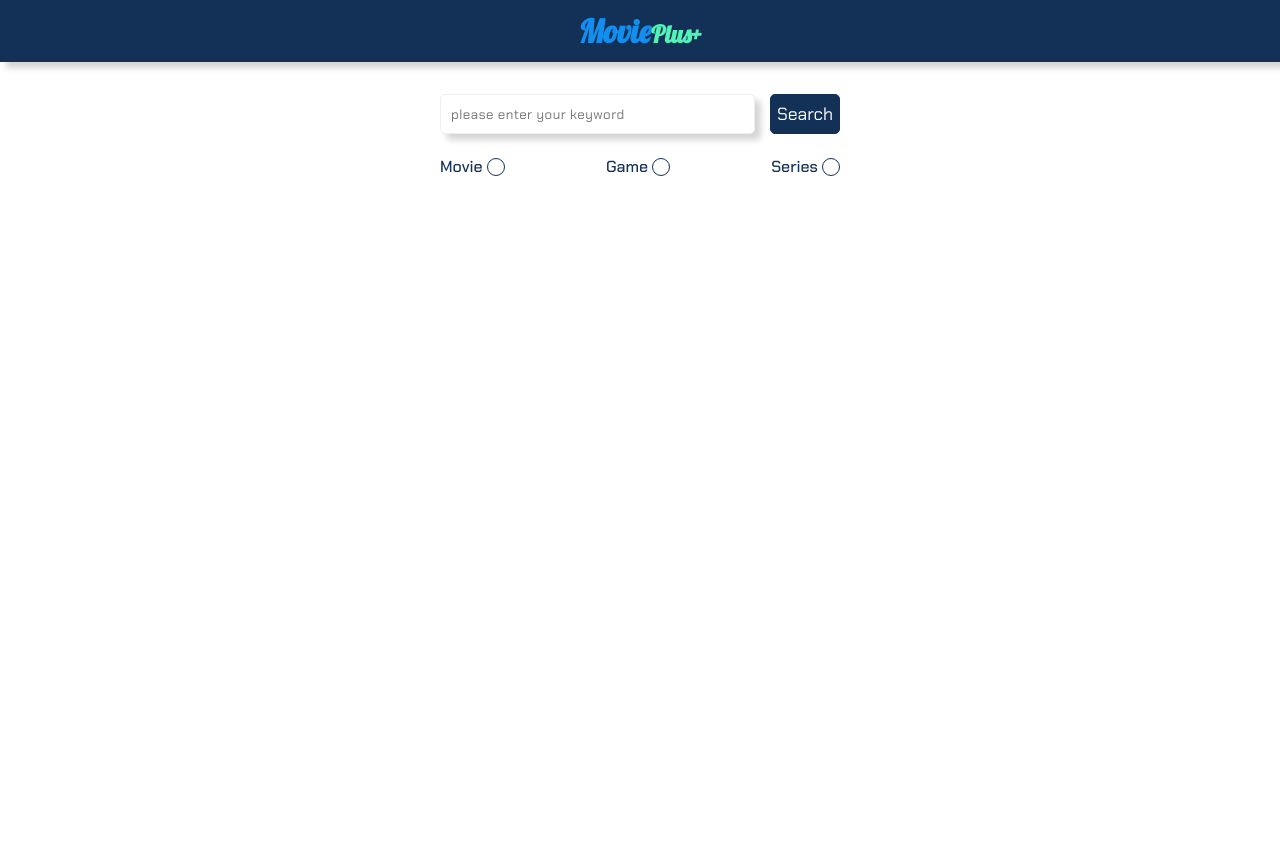
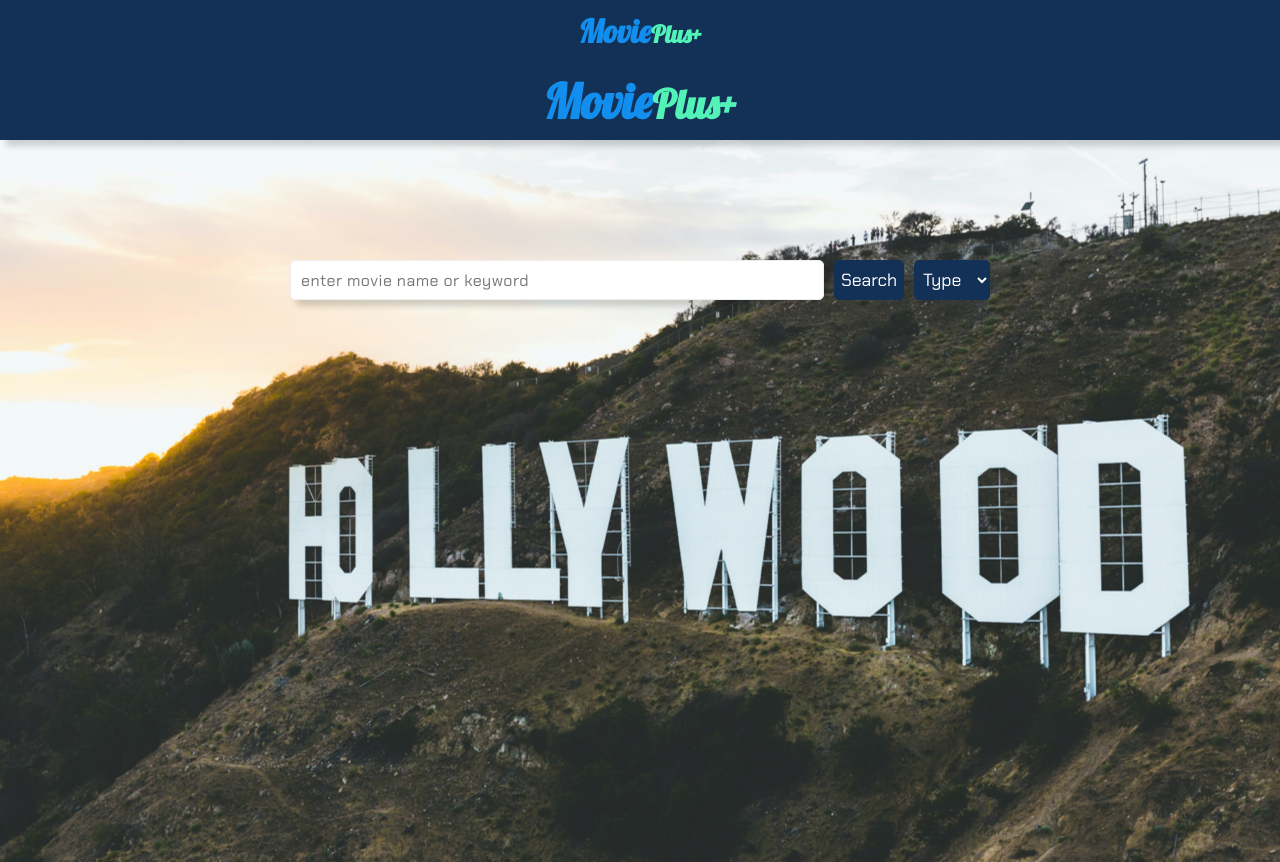
Before and after one commit to MarcoLin1/moviePlus, a Vue app: page /#/ in a window 1280 px wide. Before the commit the page ends 800 px from the top, so only its background shows below. Built offline with nearby package versions, Linux system fonts and the light colour scheme.

Commit message:
refactor: extract component and modify UI

```diff
--- /dev/null
+++ b/src/components/Navbar.vue
@@ -0,0 +1,27 @@
+<template>
+  <header class="header__container">
+    <router-link to="/">
+      <span>Movie<span class="header__text">Plus+</span></span>
+    </router-link>
+  </header>
+</template>
+
+<style lang="scss" scoped>
+@import '../assets/SCSS/main.scss';
+  .header__container {
+    display: flex;
+    padding: 15px;
+    align-items: center;
+    font-family: 'Lobster', cursive;
+    span {
+      font-size: 3rem;
+      font-weight: 700;
+      color: #118eee;
+    }
+    .header__text {
+      font-size: 2.5rem;
+      font-weight: 600;
+      color: $light-green;
+    }
+  }
+</style>
--- /dev/null
+++ b/src/components/SearchBar.vue
@@ -0,0 +1,172 @@
+<template>
+  <div class="search__bar__input__wrapper">
+    <form
+      action=""
+      class="search__bar__form"
+      @submit.stop.prevent="searching"
+    >
+      <input
+        v-model="inputText"
+        type="text"
+        class="search__bar__input"
+        placeholder="enter movie name or keyword"
+      >
+      <button
+        type="submit"
+        class="search__bar__button"
+      >
+        Search
+      </button>
+      <select
+        id=""
+        name="checkbox"
+        class="search__bar__type__wrapper"
+      >
+        <option
+          value=""
+          disabled
+          selected
+        >
+          Type
+        </option>
+        <option value="movie">
+          Movie
+        </option>
+        <option value="game">
+          Game
+        </option>
+        <option value="series">
+          Series
+        </option>
+      </select>
+    </form>
+  </div>
+</template>
+
+<script>
+// @ is an alias to /src
+import movies from './../apis/movies'
+import { mapState } from 'vuex'
+
+export default {
+  name: 'SearchBar',
+  components: {
+  },
+  data () {
+    return {
+      inputText: '',
+      page: '',
+      movies: []
+    }
+  },
+  watch: {
+    nowPage (newValue) {
+      if (newValue) {
+        movies.getMoviesByPage({
+          keyword: this.inputText,
+          page: newValue,
+          type: this.typeValue
+        })
+          .then(response => {
+            this.movies = response.data.Search
+            this.$store.commit('nowIsLoading')
+          })
+      }
+    }
+  },
+  computed: {
+    ...mapState(['isLoading', 'nowPage', 'typeValue'])
+  },
+  methods: {
+    async searching () {
+      this.$store.commit('nowIsLoading')
+      const select = document.querySelector('.search__bar__type__wrapper')
+      const option = select.options[select.selectedIndex]
+      const typeValue = option.value
+      if (typeValue === '') {
+        const { data } = await movies.getMovies({ keyword: this.inputText })
+        this.movies = data.Search
+        this.$store.commit('searchingResults', Number(data.totalResults))
+        this.$store.commit('getMovies', this.movies)
+        this.$router.push({ name: 'Search', query: { keyword: this.inputText } })
+      }
+      if (typeValue !== '') {
+        const { data } = await movies.getMoviesByType({ keyword: this.inputText, type: typeValue })
+        this.movies = data.Search
+        this.$store.commit('searchingResults', Number(data.totalResults))
+        this.$store.commit('getMovies', this.movies)
+        this.$router.push({ name: 'Search', query: { keyword: this.inputText, type: typeValue } })
+      }
+      this.$store.commit('getInput', this.inputText)
+      this.$store.commit('nowIsLoading')
+    },
+    getCurrentMovies (movies) {
+      this.movies = movies
+    }
+  }
+}
+</script>
+
+<style lang="scss" scoped>
+@import '../assets/SCSS/main.scss';
+  .search__bar {
+    &__input__wrapper {
+      display: flex;
+    }
+    &__form {
+      display: flex;
+      justify-content: center;
+      width: 90%;
+      max-width: 700px;
+      margin: 0 auto;
+    }
+    &__input {
+      width: 100%;
+      min-width: 100px;
+      height: 40px;
+      padding-left: 10px;
+      letter-spacing: 0.5px;
+      font-family: 'Chakra Petch', sans-serif;
+      @extend %box-shadow-style;
+      @include border-style (1px, solid, #eeeeee, 5px);
+      &:focus {
+        border: 1px solid #133156;
+        box-shadow: none;
+      }
+    }
+    &__button {
+      color: #fff;
+      background-color: #133156;
+      @include border-style (1px, solid, #133156, 5px);
+      margin-left: 5px;
+      font-family: 'Chakra Petch', sans-serif;
+      font-size: 0.8rem;
+      &:hover {
+        background-color: $header-text-blue;
+        color: #fff;
+        border-color: transparent;
+      }
+    }
+    &__type__wrapper {
+      border: none;
+      background-color: #133156;
+      color: #fff;
+      border-radius: 5px;
+      margin-left: 5px;
+      padding-left: 5px;
+      font-family: 'Chakra Petch', sans-serif;
+      font-size: 0.8rem;
+    }
+  }
+@media screen and (min-width: 565px) {
+  .search__bar {
+    &__input {
+      font-size: 1rem;
+    }
+    &__button,  &__type__wrapper {
+      margin-left: 10px;
+      font-size: 1.1rem;
+    }
+  }
+}
+</style>
--- a/src/views/Home.vue
+++ b/src/views/Home.vue
@@ -1,80 +1,13 @@
 <template>
   <div class="home__container">
-    <div class="home__input__wrapper">
-      <form
-        action=""
-        class="home__form"
-        @submit.stop.prevent="searching"
-      >
-        <input
-          v-model="inputText"
-          type="text"
-          class="home__input"
-          placeholder="please enter your keyword"
-        >
-        <button
-          type="submit"
-          class="home__button"
-        >
-          Search
-        </button>
-      </form>
-      <div class="home__checkbox__wrapper">
-        <div class="home__checkbox__item">
-          <input
-            id="home__checkbox__movie"
-            type="radio"
-            name="home__checkbox"
-            class="home__checkbox"
-            value="movie"
-          >
-          <label
-            for="home__checkbox__movie"
-            class="home__label"
-          >
-            Movie
-            <span class="home__inline__checkbox" />
-          </label>
-        </div>
-        <div class="home__checkbox__item">
-          <input
-            id="home__checkbox__game"
-            type="radio"
-            name="home__checkbox"
-            class="home__checkbox"
-            value="game"
-          >
-          <label
-            for="home__checkbox__game"
-            class="home__label"
-          >
-            Game
-            <span class="home__inline__checkbox" />
-          </label>
-        </div>
-        <div class="home__checkbox__item">
-          <input
-            id="home__checkbox__series"
-            type="radio"
-            name="home__checkbox"
-            class="home__checkbox"
-            value="series"
-          >
-          <label
-            for="home__checkbox__series"
-            class="home__label"
-          >
-            Series
-            <span class="home__inline__checkbox" />
-          </label>
-        </div>
-      </div>
+    <Navbar />
+    <div class="searching__wrapper">
+      <SearchBar />
     </div>
     <Spinner v-if="isLoading" />
     <Table
       :searching-movies="movies"
     />
-
     <Pagination
       @current-page-movies="getCurrentMovies"
     />
@@ -86,7 +19,9 @@
 import Table from '@/components/Table.vue'
 import Pagination from '@/components/Pagination.vue'
 import Spinner from '@/components/Spinner.vue'
-import movies from './../apis/movies'
+import Navbar from '@/components/Navbar.vue'
+import SearchBar from '@/components/SearchBar.vue'
+// import movies from './../apis/movies'
 import { mapState } from 'vuex'
 
 export default {
@@ -94,7 +29,9 @@ export default {
   components: {
     Table,
     Pagination,
-    Spinner
+    Spinner,
+    Navbar,
+    SearchBar
   },
   data () {
     return {
@@ -103,48 +40,25 @@ export default {
       movies: []
     }
   },
-  watch: {
-    nowPage (newValue) {
-      if (newValue) {
-        movies.getMoviesByPage({
-          keyword: this.inputText,
-          page: newValue,
-          type: this.typeValue
-        })
-          .then(response => {
-            this.movies = response.data.Search
-            this.$store.commit('nowIsLoading')
-          })
-      }
-    }
-  },
+  // watch: {
+  //   nowPage (newValue) {
+  //     if (newValue) {
+  //       movies.getMoviesByPage({
+  //         keyword: this.inputText,
+  //         page: newValue,
+  //         type: this.typeValue
+  //       })
+  //         .then(response => {
+  //           this.movies = response.data.Search
+  //           this.$store.commit('nowIsLoading')
+  //         })
+  //     }
+  //   }
+  // },
   computed: {
     ...mapState(['isLoading', 'nowPage', 'typeValue'])
   },
   methods: {
-    async searching () {
-      this.$store.commit('nowIsLoading')
-      const checkboxs = document.querySelectorAll('.home__checkbox')
-      let typeValue = ''
-      checkboxs.forEach(checkbox => {
-        if (checkbox.checked) {
-          typeValue = checkbox.value
-          this.$store.commit('getType', typeValue)
-        }
-      })
-      if (typeValue === '') {
-        const { data } = await movies.getMovies({ keyword: this.inputText })
-        this.movies = data.Search
-        this.$store.commit('searchingResults', Number(data.totalResults))
-      }
-      if (typeValue !== '') {
-        const { data } = await movies.getMoviesByType({ keyword: this.inputText, type: typeValue })
-        this.movies = data.Search
-        this.$store.commit('searchingResults', Number(data.totalResults))
-      }
-      this.$store.commit('getInput', this.inputText)
-      this.$store.commit('nowIsLoading')
-    },
     getCurrentMovies (movies) {
       this.movies = movies
     }
@@ -155,85 +69,18 @@ export default {
 <style lang="scss" scoped>
 @import '../assets/SCSS/main.scss';
   .home {
-    &__input__wrapper {
-      margin: 2rem 0;
+    &__container {
+      background: url('../assets/hollywood.jpg');
+      background-size: cover;
+      background-position: center;
+      width: 100%;
+      height: 100%;
+      min-height: 100vh;
     }
-    &__form {
-      display: flex;
-      justify-content: center;
-      width: 90%;
-      max-width: 400px;
-      margin: 0 auto;
-    }
-    &__input {
-      width: 100%;
-      height: 40px;
-      padding-left: 10px;
-      letter-spacing: 0.5px;
-      font-family: 'Chakra Petch', sans-serif;
-      @extend %box-shadow-style;
-      @include border-style (1px, solid, #eeeeee, 5px);
-      &:focus {
-        border: 1px solid #133156;
-        box-shadow: none;
-      }
-    }
-    &__button {
-      color: #fff;
-      background-color: #133156;
-      @include border-style (1px, solid, #133156, 5px);
-      margin-left: 15px;
-      font-family: 'Chakra Petch', sans-serif;
-      font-size: 1.1rem;
-      &:hover {
-        background-color: $header-text-blue;
-        color: #fff;
-        border-color: transparent;
-      }
-    }
-    &__checkbox__wrapper {
-      width: 90%;
-      max-width: 400px;
-      margin: 0 auto;
-      display: flex;
-      justify-content: space-between;
-      align-items: center;
-      margin-top: 20px;
-    }
-    &__checlbox__item {
-      position: relative;
-    }
-    &__label {
-      @include text-style (1rem, 500, #133156);
-      font-family: 'Chakra Petch', sans-serif;
-      cursor: pointer;
-      &:hover {
-        color: $header-text-blue;
-      }
-    }
-    &__checkbox {
-      display: none;
-    }
-    &__inline__checkbox {
-      @include checkbox-style (18px, 18px, 50%, relative, inline-block);
-      border: 1px solid #133156;
-      top: 4px;
-      &::after {
-        content: '';
-        @include checkbox-style (12px, 12px, 50%, relative, block);
-        background-color: #133156;
-        top: 50%;
-        left: 50%;
-        transform: translate(-50%, -50%);
-        opacity: 0;
-        transition: 0.6s ease-in;
-      }
-    }
-    &__checkbox:checked ~ &__label {
-      color: $header-text-blue;
-    }
-    &__checkbox:checked ~ &__label &__inline__checkbox::after {
-      opacity: 1;
+  }
+  .searching {
+    &__wrapper {
+      padding-top: 120px;
     }
   }
 </style>
```
Also changed, not shown: src/assets/hollywood.jpg (added).
